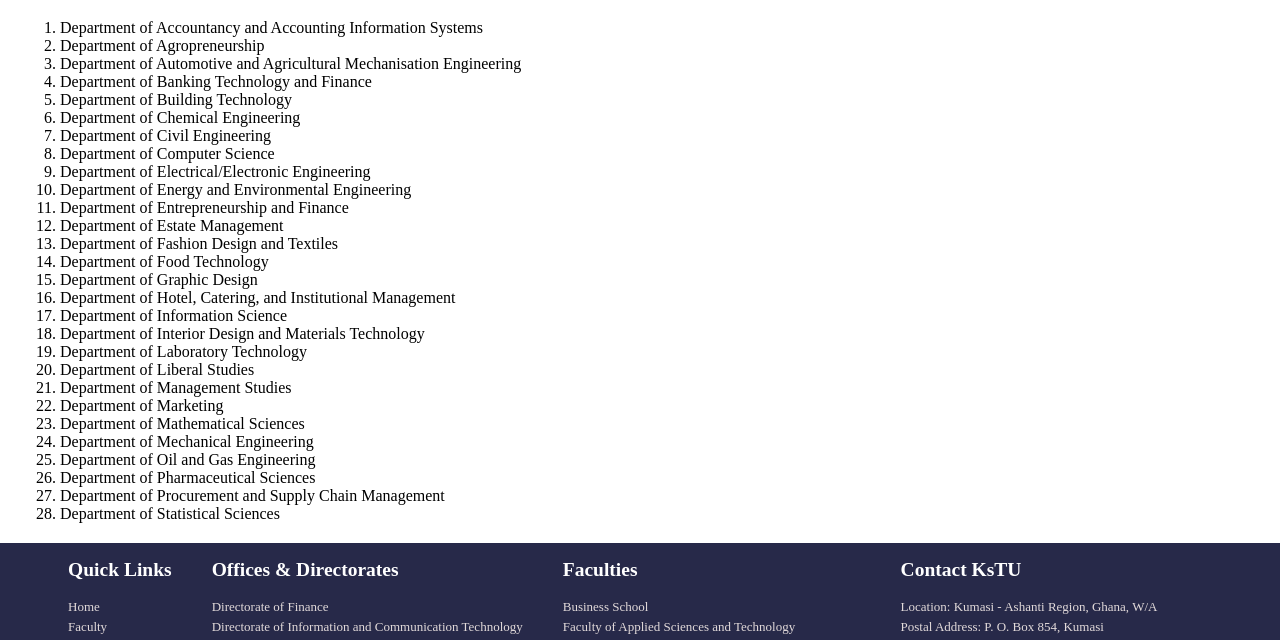
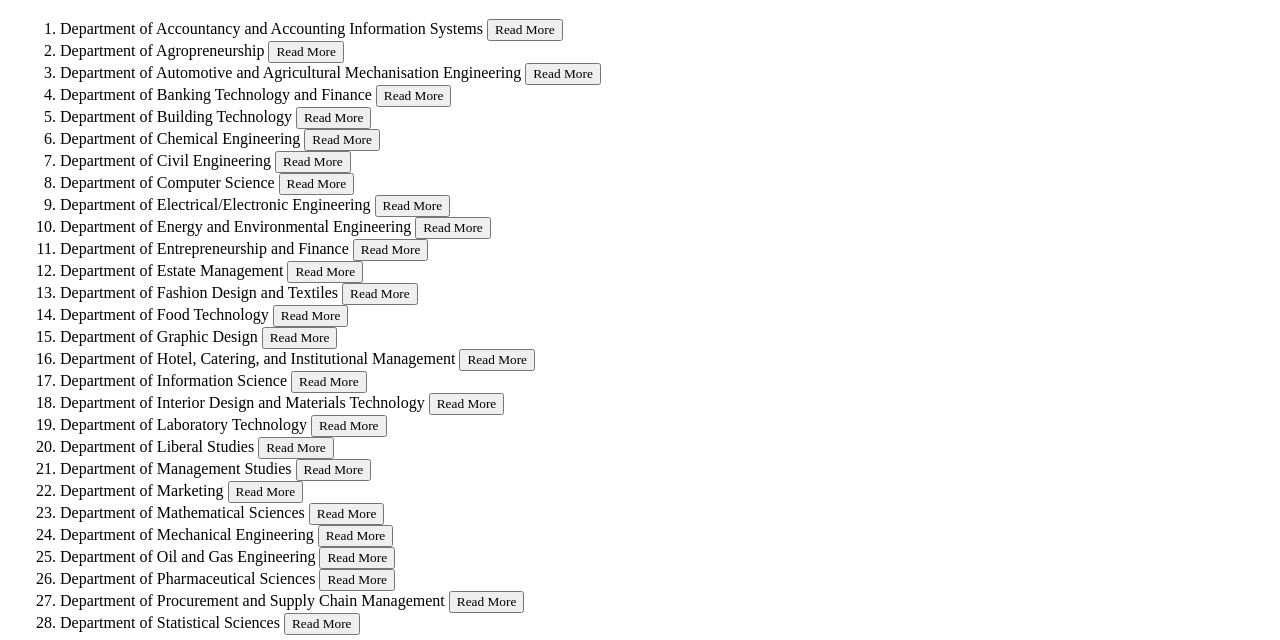
Before and after one commit to Frederick-Teye/FrederickTawiahTeye_052241360043, a plain HTML site: page dempartments.html in a window 1280 px wide. Shown: the part 111-751 px from the top of the page. Drawn offline with Linux system fonts and the light colour scheme.

Commit message:
Edit html tags for styling

```diff
--- a/dempartments.html
+++ b/dempartments.html
@@ -29,37 +29,135 @@
         </div>
     </header>
     <main style="text-align: initial; margin: 20px;">
-        <h1>Departments</h1>
-        <ol>
-            <li>Department of Accountancy and Accounting Information Systems</li>
-            <li>Department of Agropreneurship</li>
-            <li>Department of Automotive and Agricultural Mechanisation Engineering</li>
-            <li>Department of Banking Technology and Finance</li>
-            <li>Department of Building Technology</li>
-            <li>Department of Chemical Engineering</li>
-            <li>Department of Civil Engineering</li>
-            <li>Department of Computer Science</li>
-            <li>Department of Electrical/Electronic Engineering</li>
-            <li>Department of Energy and Environmental Engineering</li>
-            <li>Department of Entrepreneurship and Finance</li>
-            <li>Department of Estate Management</li>
-            <li>Department of Fashion Design and Textiles</li>
-            <li>Department of Food Technology</li>
-            <li>Department of Graphic Design</li>
-            <li>Department of Hotel, Catering, and Institutional Management</li>
-            <li>Department of Information Science</li>
-            <li>Department of Interior Design and Materials Technology</li>
-            <li>Department of Laboratory Technology</li>
-            <li>Department of Liberal Studies</li>
-            <li>Department of Management Studies</li>
-            <li>Department of Marketing</li>
-            <li>Department of Mathematical Sciences</li>
-            <li>Department of Mechanical Engineering</li>
-            <li>Department of Oil and Gas Engineering</li>
-            <li>Department of Pharmaceutical Sciences</li>
-            <li>Department of Procurement and Supply Chain Management</li>
-            <li>Department of Statistical Sciences</li>
-        </ol>
+        <div class="rapper">
+            <div class="departments">
+                <h1>Departments</h1>
+            </div>
+            <ol>
+                <li>
+                    <span>
+                        Department of Accountancy and Accounting Information Systems
+                    </span>
+                    <button>Read More</button>
+                </li>
+                <li>
+                    <span>Department of Agropreneurship</span>
+                    <button>Read More</button>
+                </li>
+                <li>
+                    <span>
+                        Department of Automotive and Agricultural Mechanisation Engineering
+                    </span>
+                    <button>Read More</button>
+                </li>
+                <li>
+                    <span>Department of Banking Technology and Finance</span>
+                    <button>Read More</button>
+                </li>
+                <li>
+                    <span>Department of Building Technology</span>
+                    <button>Read More</button>
+                </li>
+                <li>
+                    <span>Department of Chemical Engineering</span>
+                    <button>Read More</button>
+                </li>
+                <li>
+                    <span>Department of Civil Engineering</span>
+                    <button>Read More</button>
+                </li>
+                <li>
+                    <span>Department of Computer Science</span>
+                    <button>Read More</button>
+                </li>
+                <li>
+                    <span>Department of Electrical/Electronic Engineering</span>
+                    <button>Read More</button>
+                </li>
+                <li>
+                    <span>Department of Energy and Environmental Engineering</span>
+                    <button>Read More</button>
+                </li>
+                <li>
+                    <span>Department of Entrepreneurship and Finance</span>
+                    <button>Read More</button>
+                </li>
+                <li>
+                    <span>Department of Estate Management</span>
+                    <button>Read More</button>
+                </li>
+                <li>
+                    <span>Department of Fashion Design and Textiles</span>
+                    <button>Read More</button>
+                </li>
+                <li>
+                    <span>Department of Food Technology</span>
+                    <button>Read More</button>
+                </li>
+                <li>
+                    <span>Department of Graphic Design</span>
+                    <button>Read More</button>
+                </li>
+                <li>
+                    <span>
+                        Department of Hotel, Catering, and Institutional Management
+                    </span>
+                    <button>Read More</button>
+                </li>
+                <li>
+                    <span>Department of Information Science</span>
+                    <button>Read More</button>
+                </li>
+                <li>
+                    <span>
+                        Department of Interior Design and Materials Technology
+                    </span>
+                    <button>Read More</button>
+                </li>
+                <li>
+                    <span>Department of Laboratory Technology</span>
+                    <button>Read More</button>
+                </li>
+                <li>
+                    <span>Department of Liberal Studies</span>
+                    <button>Read More</button>
+                </li>
+                <li>
+                    <span>Department of Management Studies</span>
+                    <button>Read More</button>
+                </li>
+                <li>
+                    <span>Department of Marketing</span>
+                    <button>Read More</button>
+                </li>
+                <li>
+                    <span>Department of Mathematical Sciences</span>
+                    <button>Read More</button>
+                </li>
+                <li>
+                    <span>Department of Mechanical Engineering</span>
+                    <button>Read More</button>
+                </li>
+                <li>
+                    <span>Department of Oil and Gas Engineering</span>
+                    <button>Read More</button>
+                </li>
+                <li>
+                    <span>Department of Pharmaceutical Sciences</span>
+                    <button>Read More</button>
+                </li>
+                <li>
+                    <span>
+                        Department of Procurement and Supply Chain Management
+                    </span>
+                    <button>Read More</button>
+                </li>
+                <li>
+                    <span>Department of Statistical Sciences</span>
+                    <button>Read More</button>
+                </li>
+            </ol>
+        </div>
     </main>
     <footer>
         <div class="footer-container">
```
